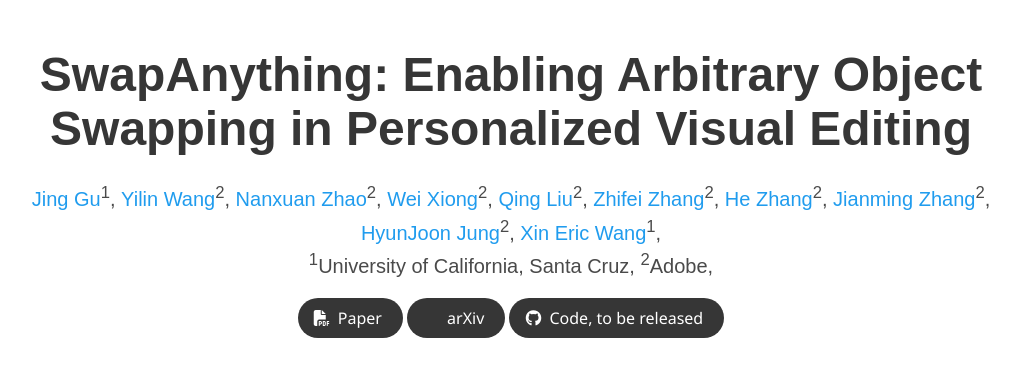
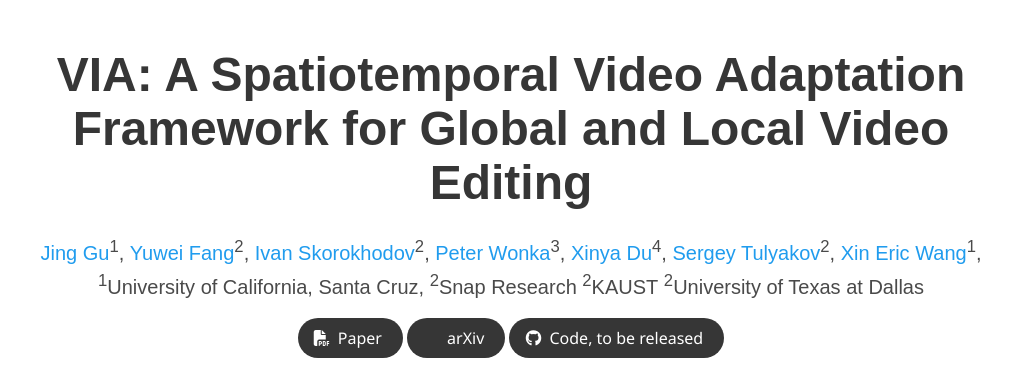
Before and after one commit to via-video/via-video.github.io, a plain HTML site: page index.html in a window 1280 px wide. Shown: the top 381 px of the page, without its empty margins (129-1149 px from the left). Drawn offline with nearby package versions, Linux system fonts and the light colour scheme; some icons are missing; a web font is replaced by a local one.

Commit message:
first commit

```diff
--- a/index.html
+++ b/index.html
@@ -6,7 +6,7 @@
         content="SwapAnything: Enabling Arbitrary Object Swapping in Personalized Image Editing">
   <meta name="keywords" content="Object Swapping, Personalized Editing">
   <meta name="viewport" content="width=device-width, initial-scale=1">
-  <title>SwapAnything: Enabling Arbitrary Object Swapping in Personalized Image Editing</title>
+  <title>VIA: A Spatiotemporal Video Adaptation Framework for Global and Local Video Editing</title>
 
   <!-- Global site tag (gtag.js) - Google Analytics -->
   <script async src="https://www.googletagmanager.com/gtag/js?id=G-PYVRSFMDRL"></script>
@@ -48,32 +48,28 @@
     <div class="container is-max-desktop">
       <div class="columns is-centered">
         <div class="column has-text-centered">
-          <h1 class="title is-1 publication-title">SwapAnything: Enabling Arbitrary Object Swapping in Personalized Visual Editing</h1>
+          <h1 class="title is-1 publication-title">VIA: A Spatiotemporal Video Adaptation Framework for Global and Local Video Editing</h1>
           <div class="is-size-5 publication-authors">
             <span class="author-block">
               <a href="https://g-jing.github.io">Jing Gu</a><sup>1</sup>,</span>
             <span class="author-block">
-              <a href="https://yilinwang.org/">Yilin Wang</a><sup>2</sup>,</span>
+              <a href="https://yuwfan.github.io/">Yuwei Fang</a><sup>2</sup>,</span>
             <span class="author-block">
-              <a href="http://nxzhao.com/">Nanxuan Zhao</a><sup>2</sup>,</span>
+              <a href="https://universome.github.io/">Ivan Skorokhodov</a><sup>2</sup>,</span>
             <span class="author-block">
-              <a href="https://wxiong.me/">Wei Xiong</a><sup>2</sup>,</span>
+              <a href="https://peterwonka.net/">Peter Wonka</a><sup>3</sup>,</span>
             <span class="author-block">
-              <a href="https://qliu24.github.io/">Qing Liu</a><sup>2</sup>,</span>
+              <a href="https://xinyadu.github.io/">Xinya Du</a><sup>4</sup>,</span>
             <span class="author-block">
-              <a href="https://zzutk.github.io/">Zhifei Zhang</a><sup>2</sup>,</span>
-            <span class="author-block">
-              <a href="https://sites.google.com/site/hezhangsprinter/">He Zhang</a><sup>2</sup>,</span>
-            <span class="author-block">
-              <a href="https://cs-people.bu.edu/jmzhang/">Jianming Zhang</a><sup>2</sup>,</span>
-            <span class="author-block">
-              <a href="https://polaris79.wixsite.com/hjung">HyunJoon Jung</a><sup>2</sup>,</span>
+              <a href="http://www.stulyakov.com/">Sergey Tulyakov</a><sup>2</sup>,</span>
             <span class="author-block">
               <a href="https://eric-xw.github.io/">Xin Eric Wang</a><sup>1</sup>,</span>
           </div>
           <div class="is-size-5 publication-authors">
             <span class="author-block"><sup>1</sup>University of California, Santa Cruz,</span>
-            <span class="author-block"><sup>2</sup>Adobe,</span>
+            <span class="author-block"><sup>2</sup>Snap Research</span>
+            <span class="author-block"><sup>2</sup>KAUST</span>
+            <span class="author-block"><sup>2</sup>University of Texas at Dallas</span>
           </div>
 
           <!-- <br>
```
